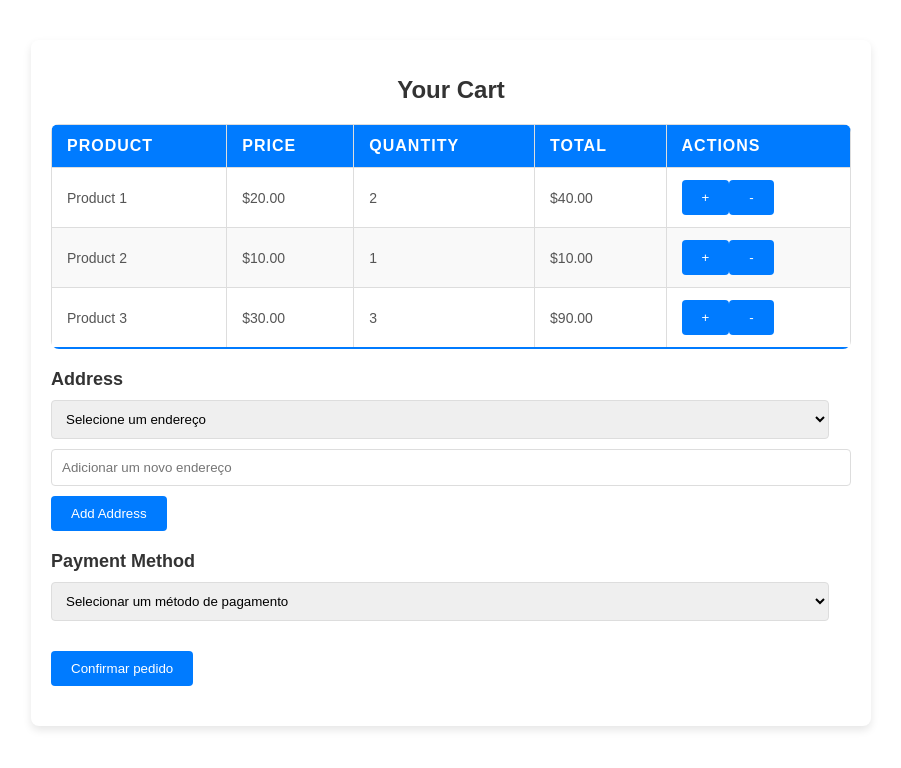
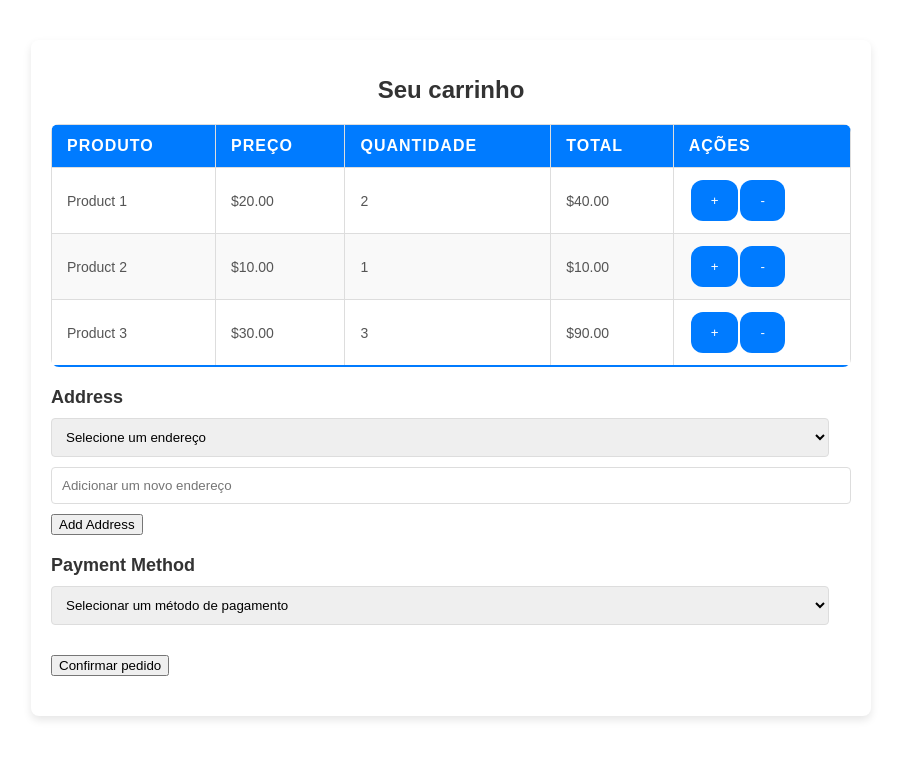
Before and after one commit to rafaelmchaves/outlive-frontend, a Next.js app: page /cart in a window 1280 px wide. Shown: the top 768 px of the page, without its empty margins (189-1090 px from the left). Built offline with nearby package versions, Linux system fonts and the light colour scheme.

Commit message:
Change the global css and the cart page

```diff
--- a/src/app/cart/page.css
+++ b/src/app/cart/page.css
@@ -83,16 +83,18 @@ input[type="text"] {
     border-radius: 4px;
 }
 
-button {
-    padding: 10px 20px;
+.quantity-button {
+    margin-left: 2px;
+    padding: 13px 20px;
     background-color: #007BFF;
     color: white;
     border: none;
-    border-radius: 4px;
+    border-radius: 12px;
     cursor: pointer;
 }
 
-button:hover {
+
+.quantity-button:hover {
     background-color: #0056b3;
 }
 
--- a/src/app/cart/page.tsx
+++ b/src/app/cart/page.tsx
@@ -50,16 +50,16 @@ const Cart = () => {
 
     return (
         <div className="cart-container">
-            <h1>Your Cart</h1>
+            <h1>Seu carrinho</h1>
             {errorMessage && <div className="error-message">{errorMessage}</div>}
             <table className="cart-table">
                 <thead>
                     <tr>
-                        <th>Product</th>
-                        <th>Price</th>
-                        <th>Quantity</th>
+                        <th>Produto</th>
+                        <th>Preço</th>
+                        <th>Quantidade</th>
                         <th>Total</th>
-                        <th>Actions</th>
+                        <th>Ações</th>
                     </tr>
                 </thead>
                 <tbody>
@@ -70,8 +70,8 @@ const Cart = () => {
                             <td>{product.quantity}</td>
                             <td>${(product.price * product.quantity).toFixed(2)}</td>
                             <td>
-                                <button onClick={() => handleQuantityChange(product.id, 1)}>+</button>
-                                <button onClick={() => handleQuantityChange(product.id, -1)}>-</button>
+                                <button className='quantity-button' onClick={() => handleQuantityChange(product.id, 1)}>+</button>
+                                <button className='quantity-button' onClick={() => handleQuantityChange(product.id, -1)}>-</button>
                             </td>
                         </tr>
                     ))}
@@ -99,11 +99,11 @@ const Cart = () => {
                     <option value="">Selecionar um método de pagamento</option>
                     <option value="credit-card">Cartão de crédito</option>
                     <option value="paypal">PayPal</option>
-                    <option value="bank-transfer">PIX</option>
+                    <option value="bank-transfer">Pix</option>
                 </select>
             </div>
             <div className="confirm-section">
-                <button onClick={handleConfirm}>Confirmar pedido</button>
+                <button type="submit" onClick={handleConfirm}>Confirmar pedido</button>
             </div>
         </div>
     );
--- a/src/app/product-form/page.tsx
+++ b/src/app/product-form/page.tsx
@@ -81,8 +81,8 @@ const ProductForm = () => {
                 />
             </div>
             <div className="form-buttons">
-                <button>Cancel</button>
-                <button>Confirm</button>
+                <button className=".cancel-button ">Cancel</button>
+                <button type="submit">Confirm</button>
             </div>
         </div>
     );
```
Also changed, not shown: src/app/globals.css (+8 -0 lines).
